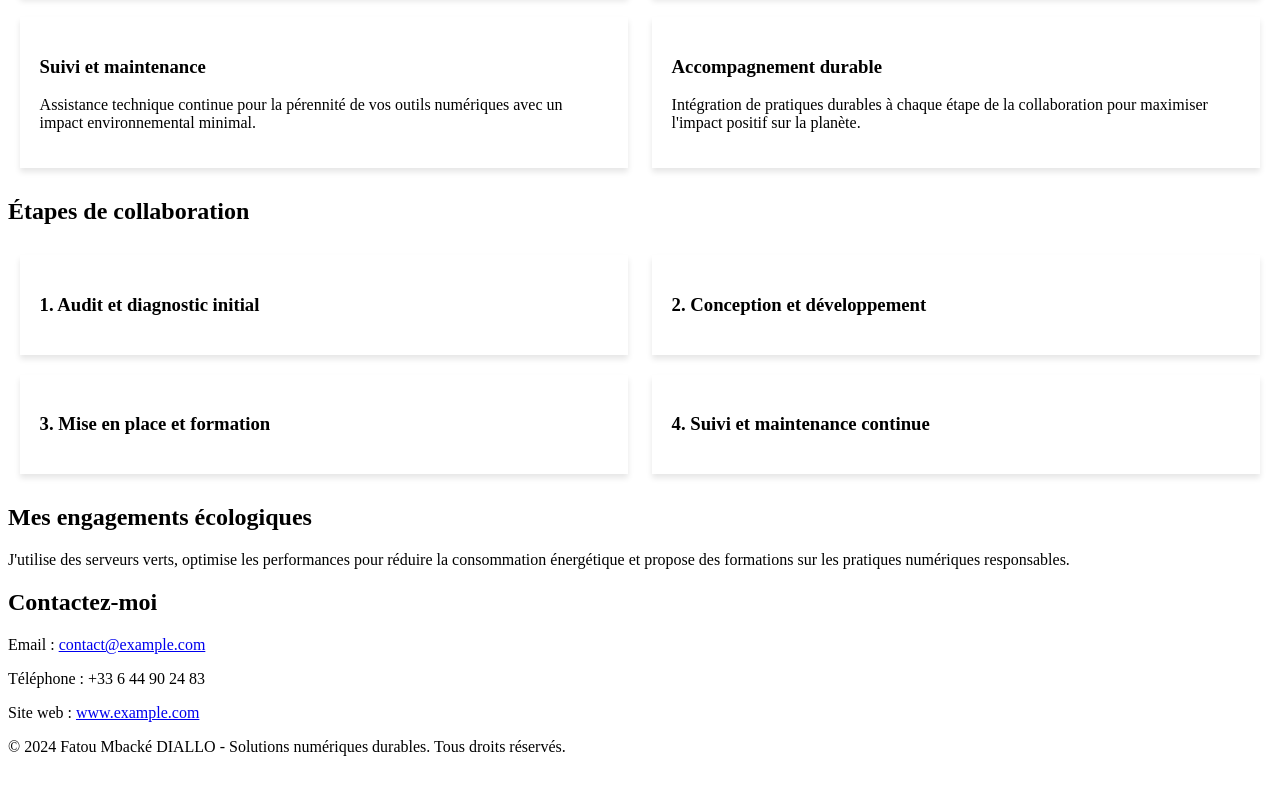
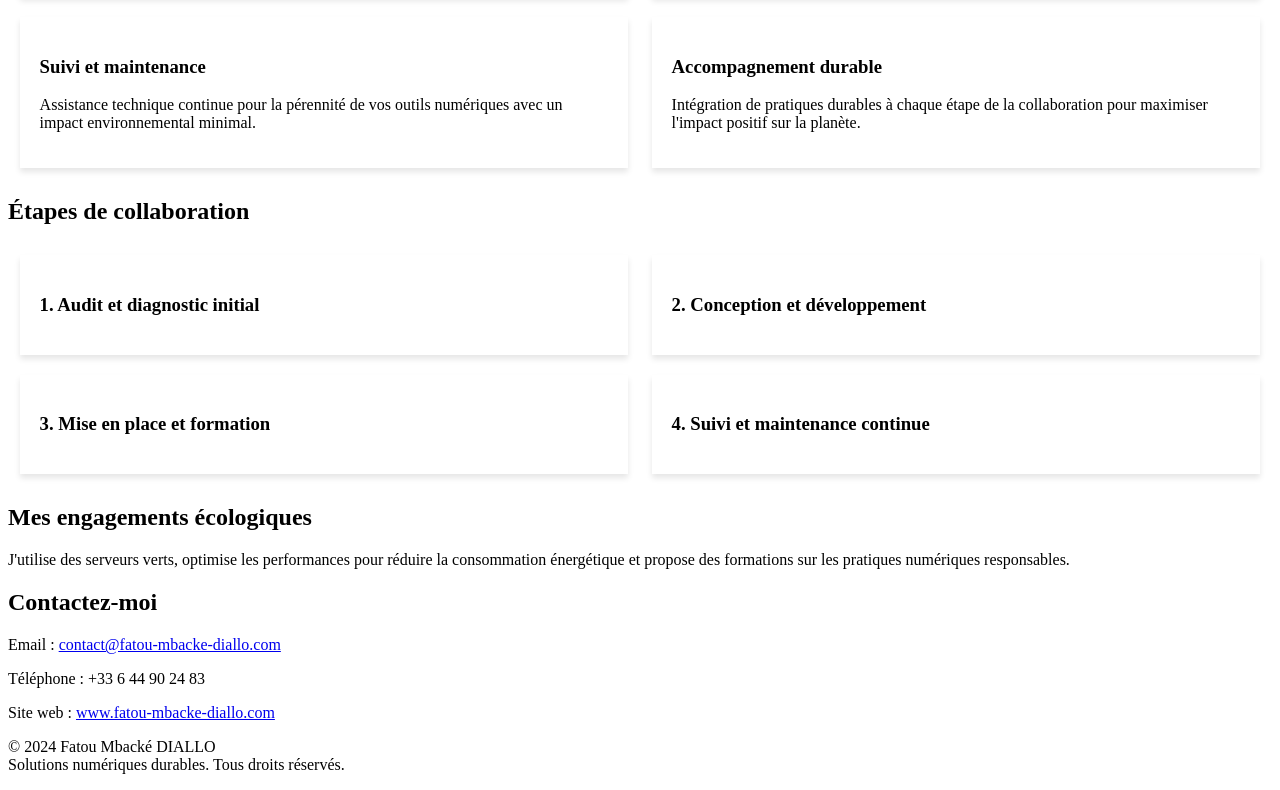
Before and after one commit to fatoumbackediallo/fatou-mbacke-diallo, a plain HTML site: page index.html in a window 1280 px wide. Shown: the part 500-1290 px from the top of the page. Drawn offline with Linux system fonts and the light colour scheme.

Commit message:
modifications css

```diff
--- a/index.html
+++ b/index.html
@@ -95,16 +95,24 @@
     <section id="contact">
       <h2>Contactez-moi</h2>
       <p>
-        Email : <a href="mailto:contact@kemadiba.com">contact@example.com</a>
+        Email :
+        <a href="mailto:contact@fatou-mbacke-diallo.com"
+          >contact@fatou-mbacke-diallo.com</a
+        >
       </p>
       <p>Téléphone : +33 6 44 90 24 83</p>
-      <p>Site web : <a href="http://www.kemadiba.com">www.example.com</a></p>
+      <p>
+        Site web :
+        <a href="https://www.fatou-mbacke-diallo.com"
+          >www.fatou-mbacke-diallo.com</a
+        >
+      </p>
     </section>
 
     <footer>
       <p>
-        &copy; 2024 Fatou Mbacké DIALLO - Solutions numériques durables. Tous
-        droits réservés.
+        &copy; 2024 Fatou Mbacké DIALLO <br />
+        Solutions numériques durables. Tous droits réservés.
       </p>
     </footer>
   </body>
```
